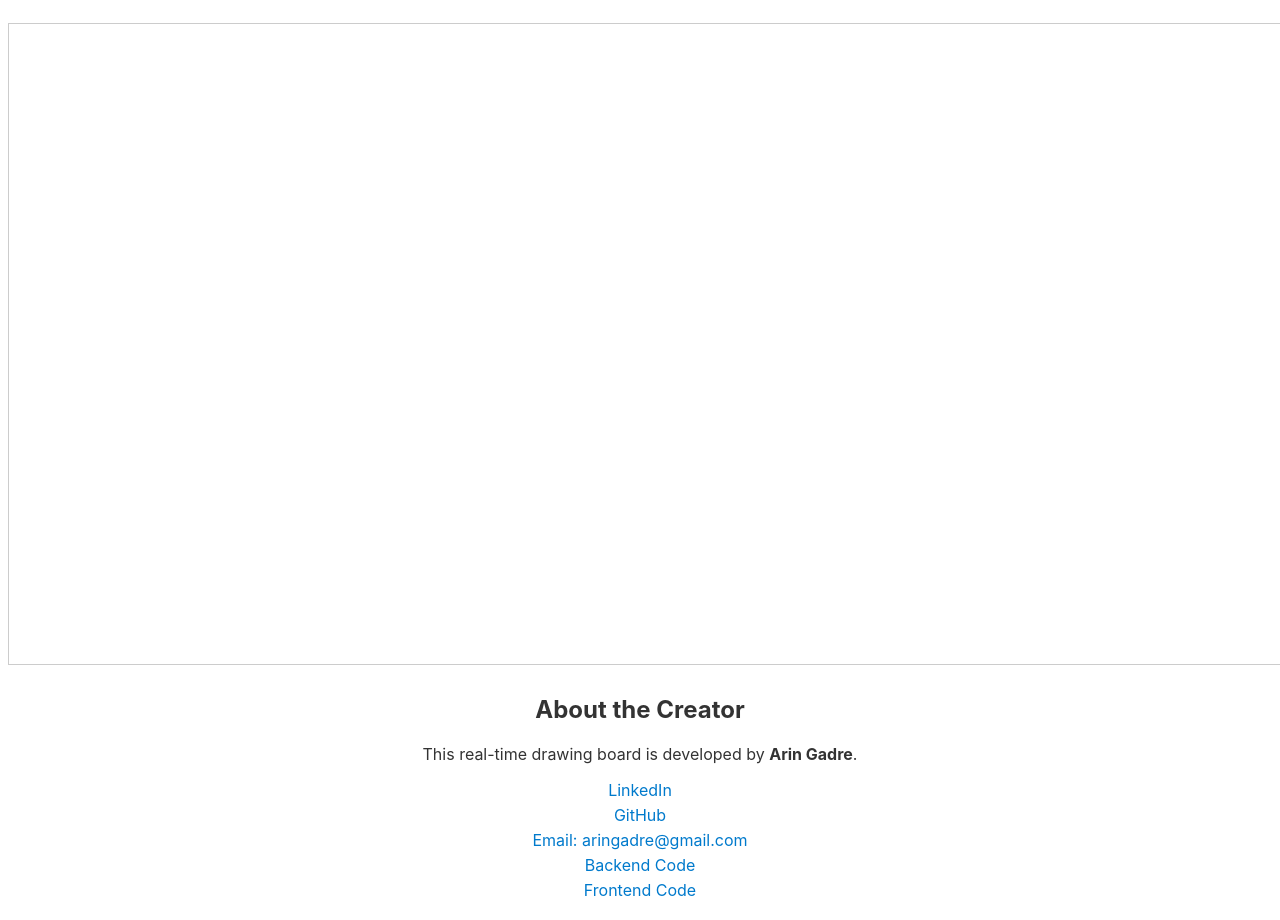
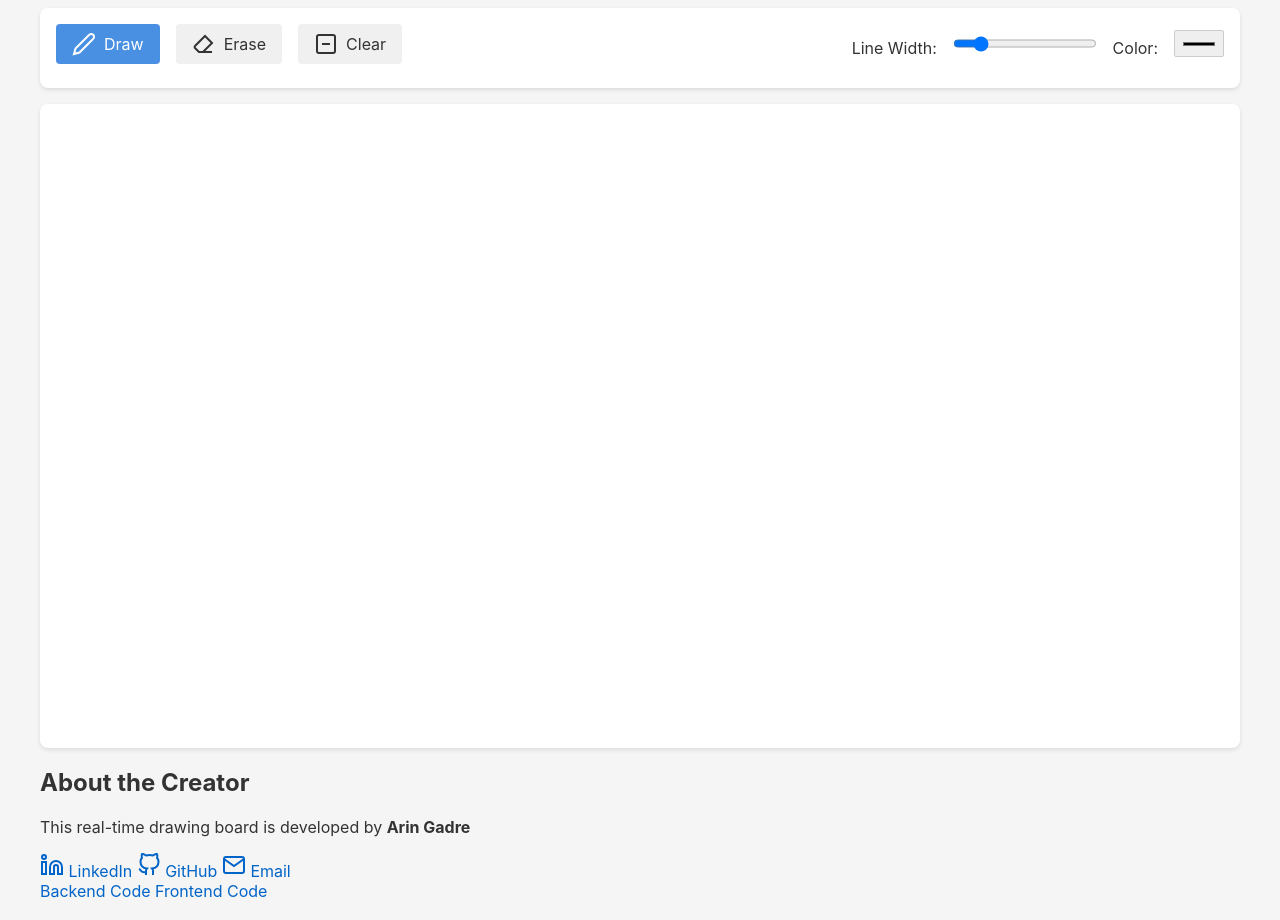
Before and after one commit to aringadre76/real-time-drawing-board-frontend, a Svelte app: page / in a window 1280 px wide. Shown: the part 132-1052 px from the top of the page. Built offline with nearby package versions, Linux system fonts and the light colour scheme; no server answers.

Commit message:
make it look more modern

```diff
--- a/src/App.svelte
+++ b/src/App.svelte
@@ -8,6 +8,8 @@
 	let action = "draw";
 	let canvas, ctx;
 	let isDrawing = false;
+	let lineWidth = 2;
+	let color = "#000000";
 	const clientId = Math.random().toString(36).substr(2, 9);
 	const distanceThreshold = 1;
 	let reconnectAttempts = 10;
@@ -21,10 +23,7 @@
 		ws.onopen = () => console.log("WebSocket connected!");
 		ws.onmessage = (event) => {
 			const data = JSON.parse(event.data);
-
-			if (data.clientId === clientId) {
-				return;
-			}
+			if (data.clientId === clientId) return;
 
 			if (data.action === "draw") {
 				handleRemoteDrawing(data.prevX, data.prevY, data.x, data.y);
@@ -52,7 +51,6 @@
 		}
 	}
 
-	// Simplified remote drawing handler
 	const handleRemoteDrawing = (prevX, prevY, x, y) => {
 		drawRemoteLine(prevX, prevY, x, y);
 	};
@@ -79,6 +77,7 @@
 		localX = event.clientX - rect.left;
 		localY = event.clientY - rect.top;
 	};
+
 	const draw = (event) => {
 		if (!isDrawing) return;
 
@@ -117,8 +116,8 @@
 		ctx.beginPath();
 		ctx.moveTo(prevX, prevY);
 		ctx.lineTo(x, y);
-		ctx.strokeStyle = "black";
-		ctx.lineWidth = 2;
+		ctx.strokeStyle = color;
+		ctx.lineWidth = lineWidth;
 		ctx.stroke();
 	};
 
@@ -126,8 +125,8 @@
 		ctx.beginPath();
 		ctx.moveTo(prevX, prevY);
 		ctx.lineTo(x, y);
-		ctx.strokeStyle = "blue";
-		ctx.lineWidth = 2;
+		ctx.strokeStyle = "#4A90E2";
+		ctx.lineWidth = lineWidth;
 		ctx.stroke();
 	};
 
@@ -165,6 +164,7 @@
 		localY = touch.pageY - rect.top - scrollTop;
 		isDrawing = true;
 	};
+
 	const handleTouchMove = (event) => {
 		event.preventDefault();
 		if (!isDrawing) return;
@@ -201,19 +201,93 @@
 			ws.send(JSON.stringify(payload));
 		}
 	};
+
+	const clearCanvas = () => {
+		ctx.clearRect(0, 0, canvas.width, canvas.height);
+	};
 </script>
 
 <meta
 	name="viewport"
 	content="width=device-width, initial-scale=1.0, maximum-scale=1.0, user-scalable=no"
 />
+
+<div class="container">
 	<h1>Real-Time Drawing Board</h1>
 
-<div>
-	<button on:click={() => (action = "draw")}>Draw</button>
-	<button on:click={() => (action = "erase")}>Erase</button>
+	<div class="toolbar">
+		<div class="tool-group">
+			<button
+				class="btn {action === 'draw' ? 'active' : ''}"
+				on:click={() => (action = "draw")}
+			>
+				<svg
+					xmlns="http://www.w3.org/2000/svg"
+					width="24"
+					height="24"
+					viewBox="0 0 24 24"
+					fill="none"
+					stroke="currentColor"
+					stroke-width="2"
+				>
+					<path
+						d="M17 3a2.85 2.83 0 1 1 4 4L7.5 20.5 2 22l1.5-5.5L17 3z"
+					/>
+				</svg>
+				Draw
+			</button>
+			<button
+				class="btn {action === 'erase' ? 'active' : ''}"
+				on:click={() => (action = "erase")}
+			>
+				<svg
+					xmlns="http://www.w3.org/2000/svg"
+					width="24"
+					height="24"
+					viewBox="0 0 24 24"
+					fill="none"
+					stroke="currentColor"
+					stroke-width="2"
+				>
+					<path
+						d="M20 20H7L3 16C2.5 15.5 2.5 14.5 3 14L13 4L20 11L11 20"
+					/>
+				</svg>
+				Erase
+			</button>
+			<button class="btn" on:click={clearCanvas}>
+				<svg
+					xmlns="http://www.w3.org/2000/svg"
+					width="24"
+					height="24"
+					viewBox="0 0 24 24"
+					fill="none"
+					stroke="currentColor"
+					stroke-width="2"
+				>
+					<rect x="3" y="3" width="18" height="18" rx="2" ry="2" />
+					<line x1="8" y1="12" x2="16" y2="12" />
+				</svg>
+				Clear
+			</button>
 		</div>
 
+		<div class="tool-group">
+			<label for="line-width">Line Width:</label>
+			<input
+				type="range"
+				id="line-width"
+				min="1"
+				max="10"
+				bind:value={lineWidth}
+			/>
+
+			<label for="color">Color:</label>
+			<input type="color" id="color" bind:value={color} />
+		</div>
+	</div>
+
+	<div class="canvas-container">
 		<canvas
 			width="800"
 			height="600"
@@ -225,66 +299,157 @@
 			on:touchmove|preventDefault={handleTouchMove}
 			on:touchend|preventDefault={stopDrawing}
 		/>
+	</div>
 
 	<footer>
 		<h2>About the Creator</h2>
 		<p>
-		This real-time drawing board is developed by <strong>Arin Gadre</strong
-		>.
+			This real-time drawing board is developed by <strong
+				>Arin Gadre</strong
+			>
 		</p>
-	<ul>
-		<li>
-			<a href="https://www.linkedin.com/in/arin-gadre/" target="_blank"
-				>LinkedIn</a
+		<div class="social-links">
+			<a
+				href="https://www.linkedin.com/in/arin-gadre/"
+				target="_blank"
+				class="social-link"
 			>
-		</li>
-		<li>
-			<a href="https://github.com/aringadre76" target="_blank">GitHub</a>
-		</li>
-		<li>
-			<a href="mailto:aringadre@gmail.com">Email: aringadre@gmail.com</a>
-		</li>
-		<li>
+				<svg
+					xmlns="http://www.w3.org/2000/svg"
+					width="24"
+					height="24"
+					viewBox="0 0 24 24"
+					fill="none"
+					stroke="currentColor"
+					stroke-width="2"
+				>
+					<path
+						d="M16 8a6 6 0 0 1 6 6v7h-4v-7a2 2 0 0 0-2-2 2 2 0 0 0-2 2v7h-4v-7a6 6 0 0 1 6-6z"
+					/>
+					<rect x="2" y="9" width="4" height="12" />
+					<circle cx="4" cy="4" r="2" />
+				</svg>
+				LinkedIn
+			</a>
+			<a
+				href="https://github.com/aringadre76"
+				target="_blank"
+				class="social-link"
+			>
+				<svg
+					xmlns="http://www.w3.org/2000/svg"
+					width="24"
+					height="24"
+					viewBox="0 0 24 24"
+					fill="none"
+					stroke="currentColor"
+					stroke-width="2"
+				>
+					<path
+						d="M9 19c-5 1.5-5-2.5-7-3m14 6v-3.87a3.37 3.37 0 0 0-.94-2.61c3.14-.35 6.44-1.54 6.44-7A5.44 5.44 0 0 0 20 4.77 5.07 5.07 0 0 0 19.91 1S18.73.65 16 2.48a13.38 13.38 0 0 0-7 0C6.27.65 5.09 1 5.09 1A5.07 5.07 0 0 0 5 4.77a5.44 5.44 0 0 0-1.5 3.78c0 5.42 3.3 6.61 6.44 7A3.37 3.37 0 0 0 9 18.13V22"
+					/>
+				</svg>
+				GitHub
+			</a>
+			<a href="mailto:aringadre@gmail.com" class="social-link">
+				<svg
+					xmlns="http://www.w3.org/2000/svg"
+					width="24"
+					height="24"
+					viewBox="0 0 24 24"
+					fill="none"
+					stroke="currentColor"
+					stroke-width="2"
+				>
+					<path
+						d="M4 4h16c1.1 0 2 .9 2 2v12c0 1.1-.9 2-2 2H4c-1.1 0-2-.9-2-2V6c0-1.1.9-2 2-2z"
+					/>
+					<polyline points="22,6 12,13 2,6" />
+				</svg>
+				Email
+			</a>
+			<div class="code-links">
 				<a
 					href="https://github.com/aringadre76/real-time-drawing-board-backend-deploy"
 					target="_blank">Backend Code</a
 				>
-		</li>
-		<li>
 				<a
 					href="https://github.com/aringadre76/real-time-drawing-board-frontend"
 					target="_blank">Frontend Code</a
 				>
-		</li>
-	</ul>
+			</div>
+		</div>
 	</footer>
+</div>
 
 <style>
-	canvas {
-		border: 1px solid #ccc;
-		display: block;
-		margin: 20px auto;
+	:global(body) {
+		margin: 0;
+		padding: 0;
+		font-family: -apple-system, BlinkMacSystemFont, "Segoe UI", Roboto,
+			Oxygen, Ubuntu, Cantarell, "Open Sans", "Helvetica Neue", sans-serif;
+		background-color: #f5f5f5;
+		color: #333;
 	}
-	button {
-		margin: 5px;
+
+	.container {
+		max-width: 1200px;
+		margin: 0 auto;
+		padding: 2rem;
 	}
-	footer {
-		margin-top: 30px;
+
+	h1 {
 		text-align: center;
+		color: #2c3e50;
+		margin-bottom: 2rem;
+		font-size: 2.5rem;
 	}
-	footer ul {
-		list-style: none;
-		padding: 0;
+
+	.toolbar {
+		background-color: white;
+		padding: 1rem;
+		border-radius: 8px;
+		box-shadow: 0 2px 4px rgba(0, 0, 0, 0.1);
+		margin-bottom: 1rem;
+		display: flex;
+		justify-content: space-between;
+		align-items: center;
+		flex-wrap: wrap;
+		gap: 1rem;
 	}
-	footer li {
-		margin: 5px 0;
+
+	.tool-group {
+		display: flex;
+		align-items: center;
+		gap: 1rem;
 	}
-	footer a {
-		text-decoration: none;
-		color: #007acc;
+
+	.btn {
+		display: flex;
+		align-items: center;
+		gap: 0.5rem;
+		padding: 0.5rem 1rem;
+		border: none;
+		border-radius: 4px;
+		background-color: #f0f0f0;
+		color: #333;
+		cursor: pointer;
+		transition: all 0.2s ease;
 	}
-	footer a:hover {
-		text-decoration: underline;
-		color: #005f99;
+
+	.btn:hover {
+		background-color: #e0e0e0;
+	}
+
+	.btn.active {
+		background-color: #4a90e2;
+		color: white;
+	}
+
+	.canvas-container {
+		background-color: white;
+		border-radius: 8px;
+		box-shadow: 0 2px 4px rgba(0, 0, 0, 0.1);
+		overflow: hidden;
 	}
 </style>
```
Lines whose indentation alone changed are shown as unchanged.
